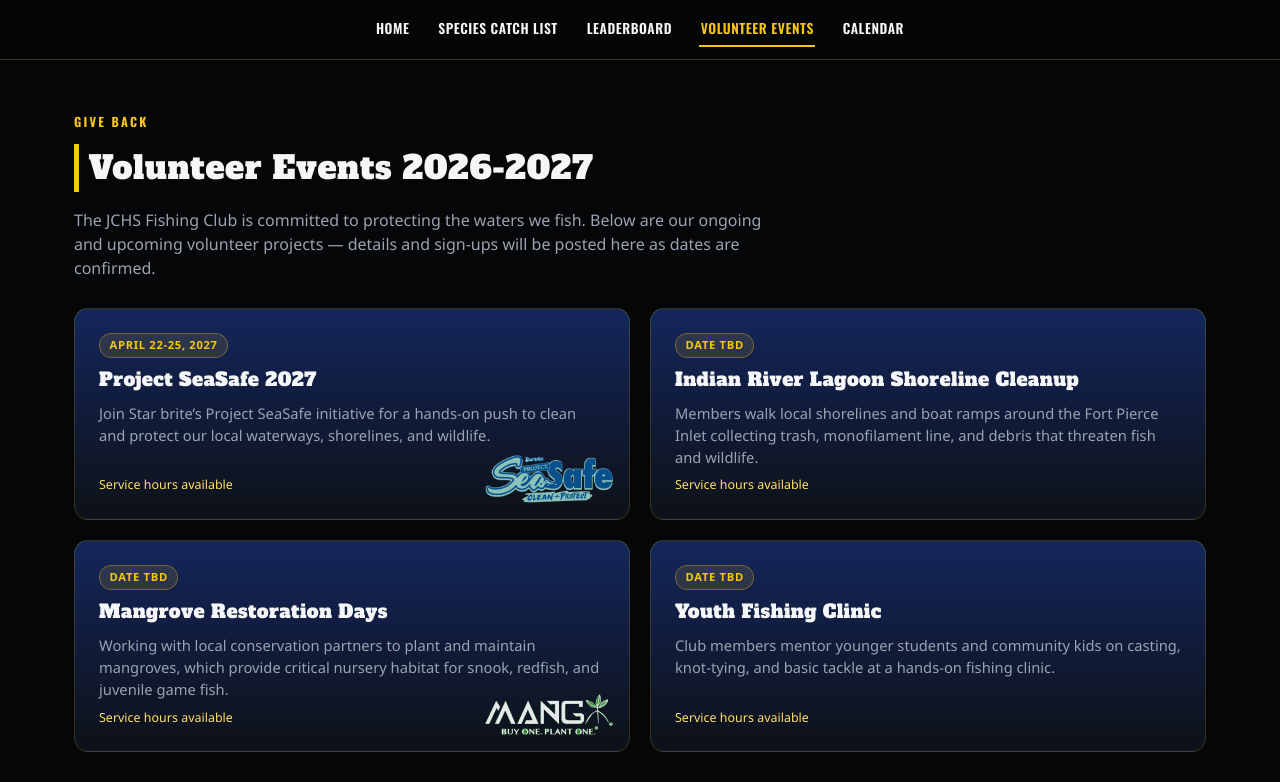
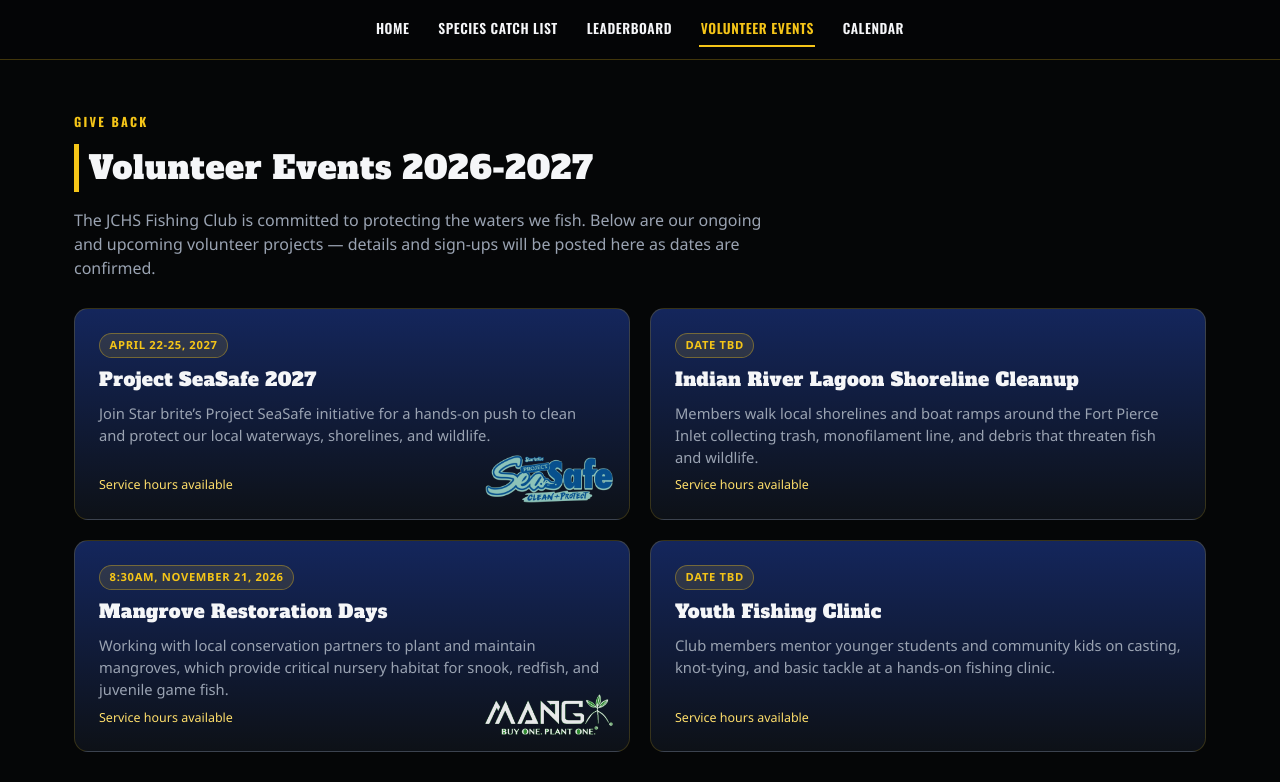
Before and after one commit to BlackJackFishCo/jchs-fishing-club, a React (Vite) app: page /#/volunteer in a window 1280 px wide. Shown: the top 782 px of the page. Built offline with nearby package versions, Linux system fonts and the light colour scheme; no server answers.

Commit message:
Set Mangrove Restoration Days date to November 21, 2026
Co-Authored-By: Claude Sonnet 5 <noreply@anthropic.com>
Claude-Session: https://claude.ai/code/session_01RZnQALsMGB7WQoNrtfRuQq

```diff
--- a/src/pages/Volunteer.jsx
+++ b/src/pages/Volunteer.jsx
@@ -24,7 +24,7 @@ const projects = [
   },
   {
     title: 'Mangrove Restoration Days',
-    status: 'Date TBD',
+    status: '8:30am, November 21, 2026',
     description:
       'Working with local conservation partners to plant and maintain mangroves, which provide critical nursery habitat for snook, redfish, and juvenile game fish.',
     hours: 'Service hours available',
```
